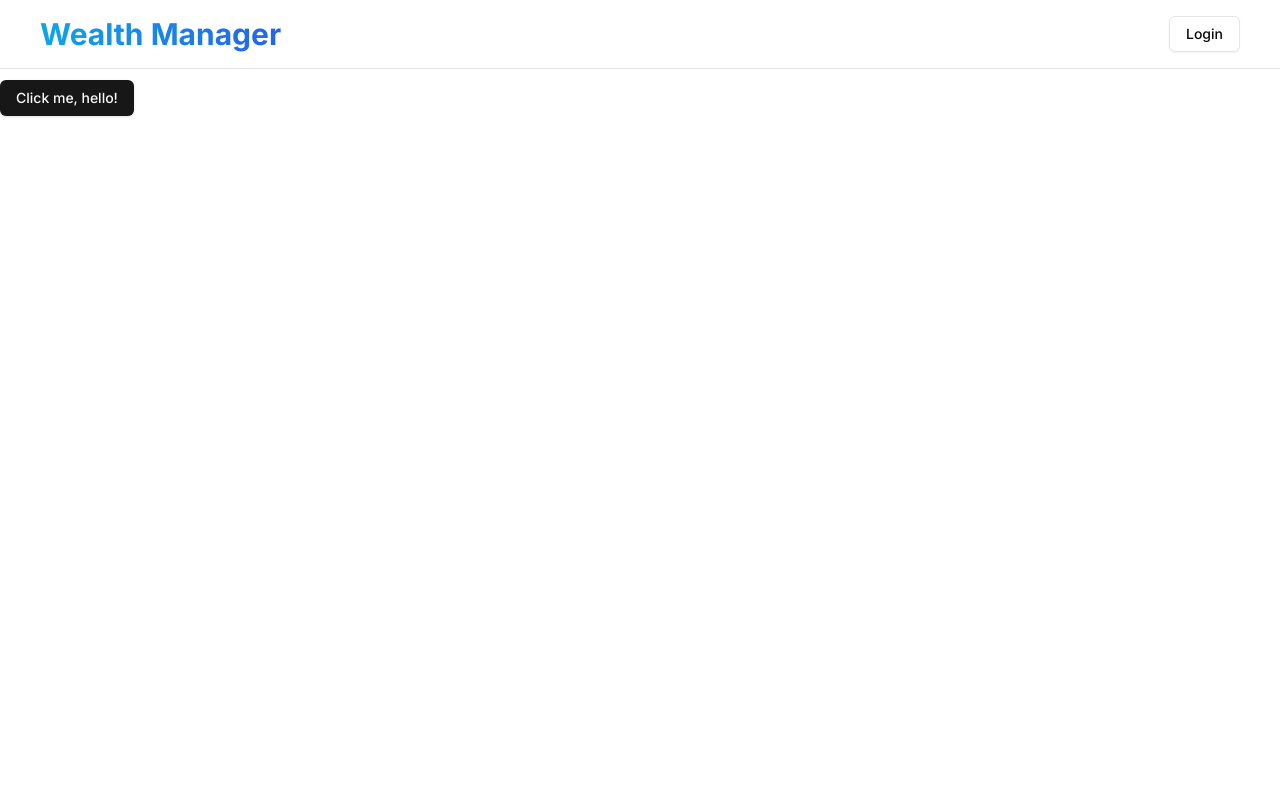
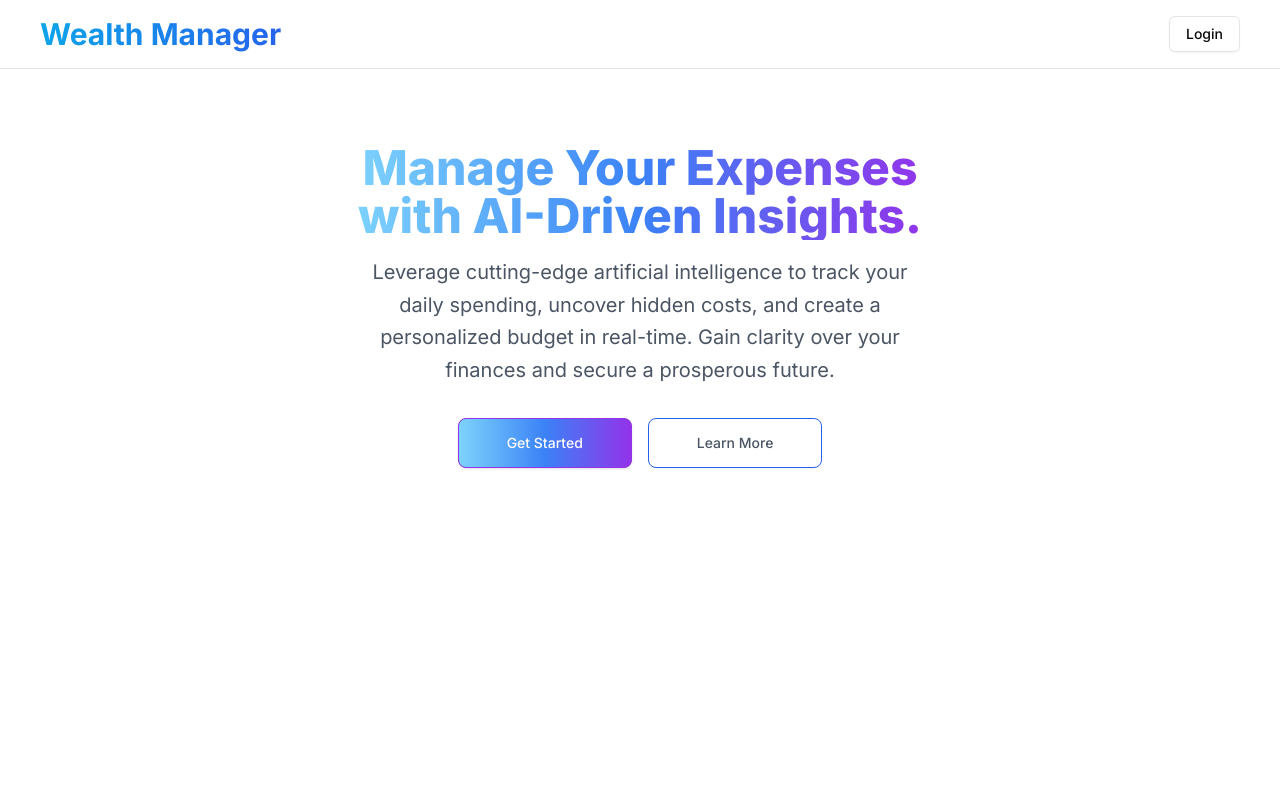
Before and after one commit to Priyanshu9898/Weath-Manager, a Next.js app: page / in a window 1280 px wide. Shown: the top 800 px of the page. Built offline with nearby package versions, Linux system fonts and the light colour scheme; no server answers.

Commit message:
Created a Hero Section for the landing Page.

```diff
--- a/app/page.tsx
+++ b/app/page.tsx
@@ -1,9 +1,10 @@
 import React from "react";
-import { Button } from "@/components/ui/button";
+
+import HeroSection from "@/components/Landing/HeroSection";
 const page = () => {
   return (
     <div>
-      <Button>Click me, hello!</Button>
+      <HeroSection />
     </div>
   );
 };
--- /dev/null
+++ b/components/Landing/HeroSection.tsx
@@ -0,0 +1,58 @@
+import Link from "next/link";
+import React from "react";
+import { Button } from "../ui/button";
+
+const HeroSection = () => {
+  return (
+    <>
+      <section className=" text-white">
+        <div className="mx-auto max-w-screen-xl px-4 py-16 lg:flex  lg:items-center">
+          <div className="mx-auto max-w-3xl text-center">
+            <h1 className="bg-gradient-to-r from-sky-300 via-blue-500 to-purple-600 bg-clip-text text-3xl font-extrabold text-transparent sm:text-5xl">
+              Manage Your Expenses
+              <span className="sm:block"> with AI-Driven Insights. </span>
+            </h1>
+
+            <p className="mx-auto text-gray-600 mt-4 max-w-xl sm:text-xl/relaxed">
+              Leverage cutting-edge artificial intelligence to track your daily
+              spending, uncover hidden costs, and create a personalized budget
+              in real-time. Gain clarity over your finances and secure a
+              prosperous future.
+            </p>
+
+            <div className="mt-8 flex flex-wrap justify-center gap-4">
+              <Link href="/sign-in">
+                <Button
+                  className="w-full rounded-lg border border-purple-600 bg-gradient-to-r from-sky-300 via-blue-500 to-purple-600 px-12 py-6 text-sm font-medium text-white
+                 transition-all duration-300 ease-in-out
+                 hover:scale-105 hover:shadow-xl
+                 focus:outline-none focus:ring-2 focus:ring-blue-500
+                 active:opacity-90
+                 sm:w-auto"
+                >
+                  Get Started
+                </Button>
+              </Link>
+
+              <Link href="https://github.com/Priyanshu9898/Weath-Manager">
+                <Button
+                  variant="outline"
+                  className="w-full rounded-lg border border-blue-600 px-12 py-6 text-sm font-medium text-gray-600
+                 transition-all duration-300 ease-in-out
+                 hover:bg-gradient-to-r from-sky-300 via-blue-500 to-purple-600 hover:text-white hover:scale-105 hover:shadow-xl
+                 focus:outline-none focus:ring-2 focus:ring-blue-500
+                 active:bg-blue-500
+                 sm:w-auto"
+                >
+                  Learn More
+                </Button>
+              </Link>
+            </div>
+          </div>
+        </div>
+      </section>
+    </>
+  );
+};
+
+export default HeroSection;
```
